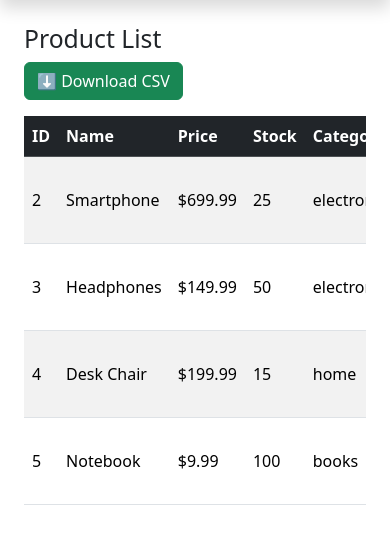
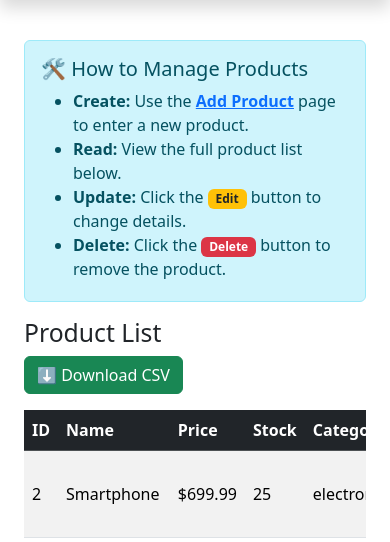
Before and after one commit to Purohit1999/inventory_management, a Django app: page /products/ in a window 390 px wide. Shown: the part 56-598 px from the top of the page. Run offline with Django 5.2, Linux system fonts and the light colour scheme; data comes from the database, SQL or seed files in the repository.

Commit message:
Fully Updated product.html with CRUD Instructions (Mobile-Friendly)

```diff
--- a/inventory/templates/inventory/product_list.html
+++ b/inventory/templates/inventory/product_list.html
@@ -4,7 +4,19 @@
 
 {% block content %}
 <div class="container">
-    <!-- Download CSV Button -->
+
+    <!-- ✅ CRUD Instructions -->
+    <div class="alert alert-info mt-3">
+        <h5>🛠️ How to Manage Products</h5>
+        <ul class="mb-1">
+            <li><strong>Create:</strong> Use the <a href="{% url 'inventory:create_product' %}" class="fw-bold">Add Product</a> page to enter a new product.</li>
+            <li><strong>Read:</strong> View the full product list below.</li>
+            <li><strong>Update:</strong> Click the <span class="badge bg-warning text-dark">Edit</span> button to change details.</li>
+            <li><strong>Delete:</strong> Click the <span class="badge bg-danger">Delete</span> button to remove the product.</li>
+        </ul>
+    </div>
+
+    <!-- ✅ Download CSV Button -->
     <div class="d-flex flex-column flex-md-row justify-content-between align-items-start align-items-md-center mb-3">
         <h2 class="mb-2 mb-md-0">Product List</h2>
         <a href="{% url 'inventory:download_file' %}" class="btn btn-success">
@@ -12,7 +24,7 @@
         </a>
     </div>
 
-    <!-- Responsive Table -->
+    <!-- ✅ Responsive Table -->
     <div class="table-responsive">
         <table class="table table-striped table-hover align-middle">
             <thead class="table-dark">
```
